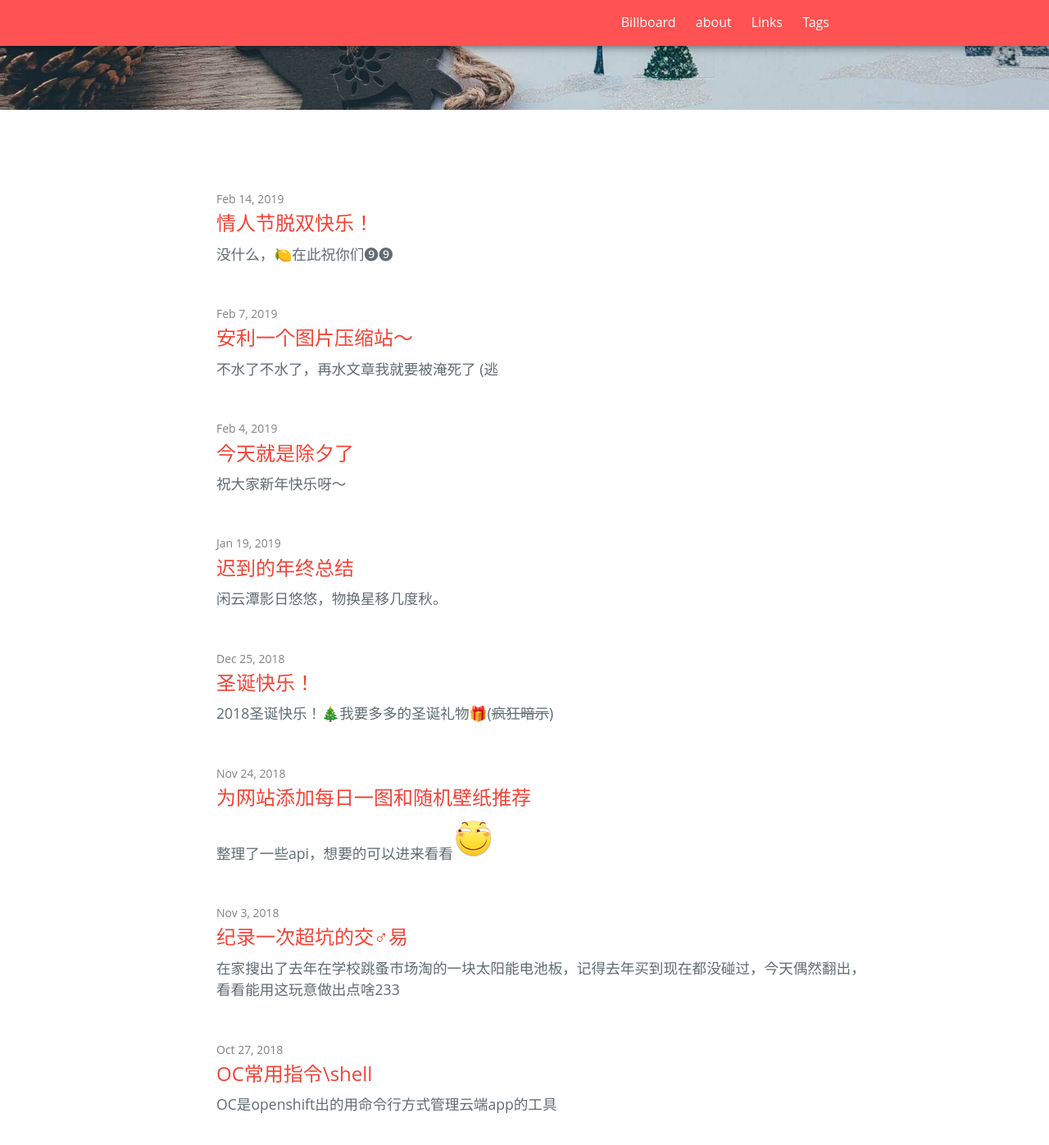
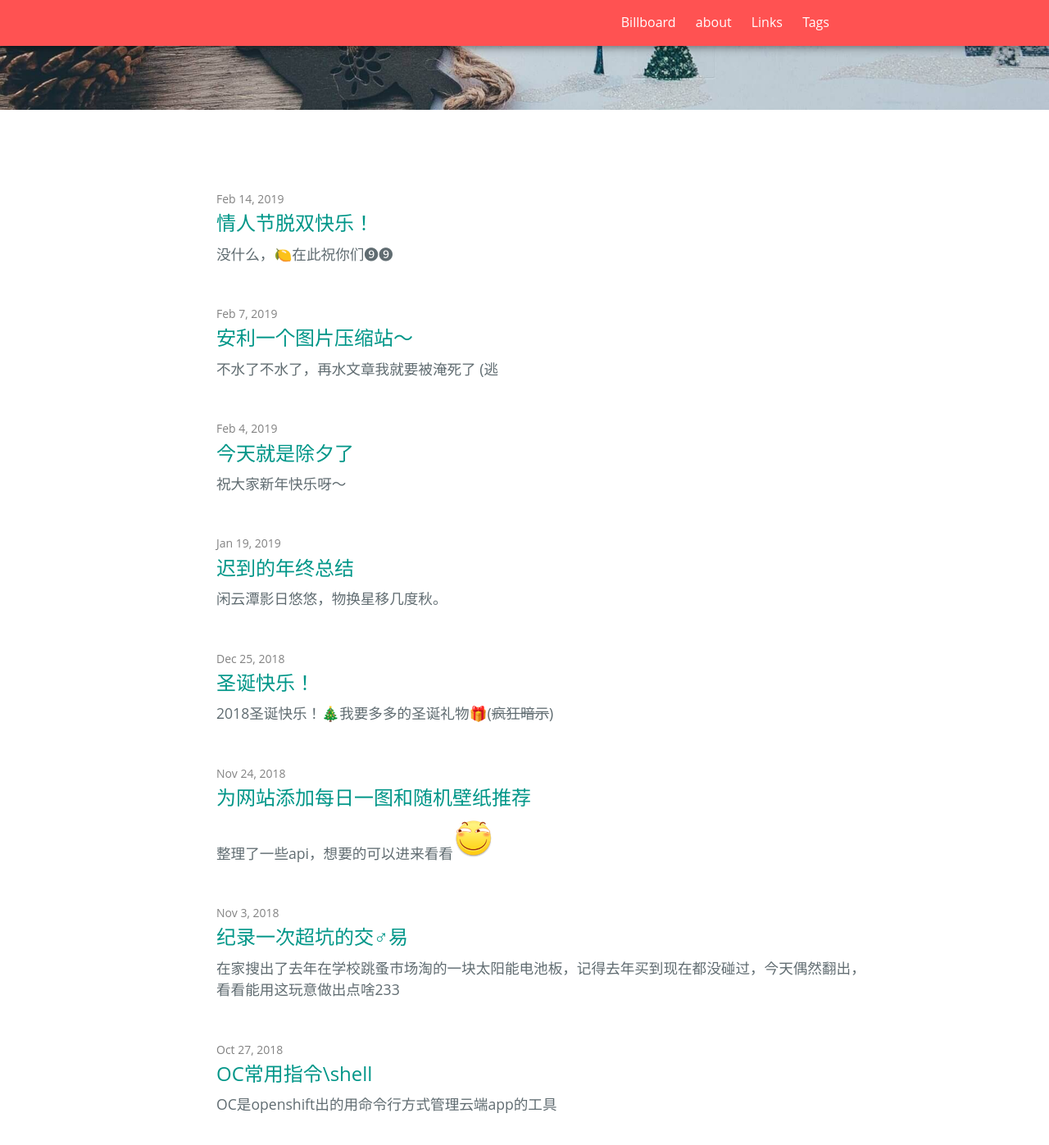
Before and after one commit to link9596/qwq, a Jekyll site: the page built from index.html, in a window 1280 px wide and 1400 px high, scrolled down 239 px. Shown: the top 1397 px of the window at 82% size. Built offline with Jekyll 4.4.1, drawn with Linux system fonts in a browser that asks for light colours; emoji names are drawn with the system emoji font; some web fonts are replaced; the list of posts is cut into pages by our own code; comment, search, counter and statistics services are not loaded.

Commit message:
链接颜色

```diff
--- a/_sass/hydrogen-blog.scss
+++ b/_sass/hydrogen-blog.scss
@@ -44,7 +44,7 @@ body {
 a {
   color: $body-link-color;
   text-decoration: none;
-  color: #F44336;
+  color: #009688;
   -webkit-tap-highlight-color: rgba(0, 0, 0, 0);
 
   &:hover {
```
